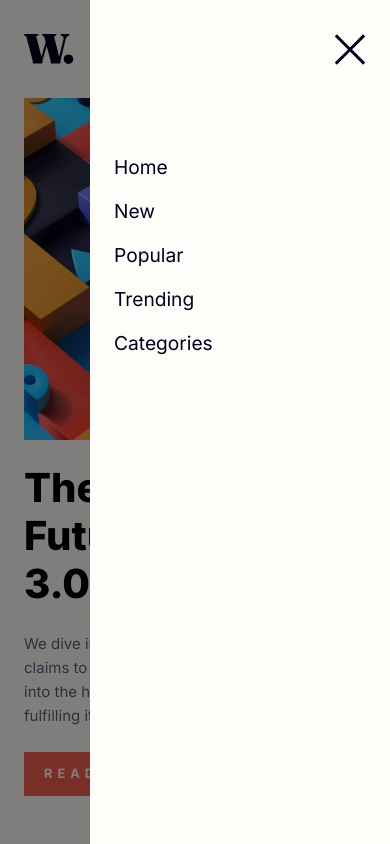
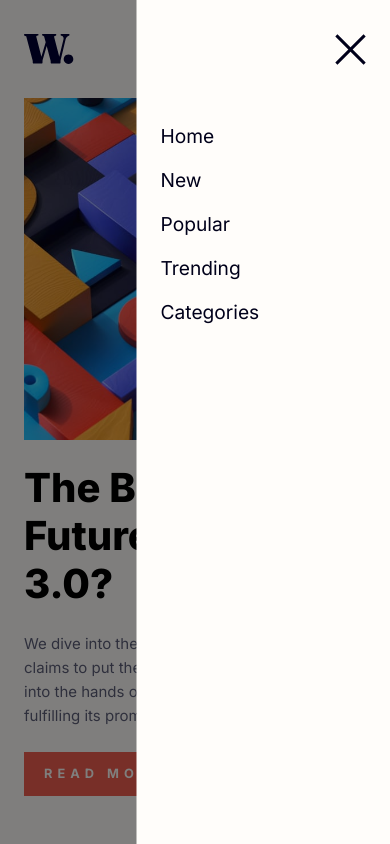
Before and after one commit to chrispycrust/news-homepage, a plain HTML site: page index.html in a window 390 px wide. Both pictures are taken after a click on the button 346 px from the left and 49 px from the top of the page. Shown: the top 844 px of the page. Drawn offline with Linux system fonts and the light colour scheme.

Commit message:
Fix transition when mobile menu buttons clicked

```diff
--- a/index.css
+++ b/index.css
@@ -145,6 +145,7 @@ nav {
     flex-direction: row;
     justify-content: space-between;
     align-items: center;
+    z-index: 1;
 }
 
 .logo {
@@ -153,9 +154,7 @@ nav {
     object-fit: contain;
 }
 
-.home:hover .logo,
-button.nav-expander:hover img,
-button.nav-close:hover img { /* hover over parent, but animate the child */
+.home:hover .logo { /* hover over parent, but animate the child */
     transform: translateY(-5px);
 }
 
@@ -165,18 +164,22 @@ nav ul {
 
 .mobile-menu {
     position: fixed;
-    width: 300px;
+    height: 100%;
+    width: 65%;
     padding: 24px;
-    height: 100%;
     top: 0;
-    right: -300px;
+    right: -65%; /* offset menu when not called to prepare for animation */
     background-color: var(--primary);
-    display: none;
-    transform: translateX(-300px);
-    transition: transform ease-in 300ms;
+    transition: transform ease-in-out 300ms;
+}
+
+.clicked {
+    transform: translateY(5px);
+    transition: transform ease-in 10ms;
 }
 
 .display-menu {
+    transform: translateX(-100%); /* shift menu in by its own width */
     display: flex;
     flex-direction: column;
 }
@@ -188,24 +191,30 @@ nav button {
 }
 
 button.nav-close {
+    position: relative;
     margin: 10px 0 80px 0;
-    align-self: end;
+    transition: transform ease-in 10ms;
+}
+
+button.nav-close img {
+    position: absolute;
+    top: 0;
+    right: 0;
 }
 
 .screen {
     position: fixed;
     background: black;
     height: 100%;
-    width: 100%;
+    width: 200%;
     top: 0;
-    opacity: 0.5;
+    opacity: 0;
     margin-left: -200px;
-    display: none;
-    transition: all ease 500ms;
+    transition: ease 500ms;
 }
 
 .show {
-    display: block;
+    opacity: 0.5;
 }
 
 .mobile-menu ul {
@@ -229,10 +238,6 @@ nav a li:focus {
 a img {
     display: flex;
     align-content: center;
-}
-
-img.nav-close {
-    margin-bottom: 80px;
 }
 
 nav img,
```
